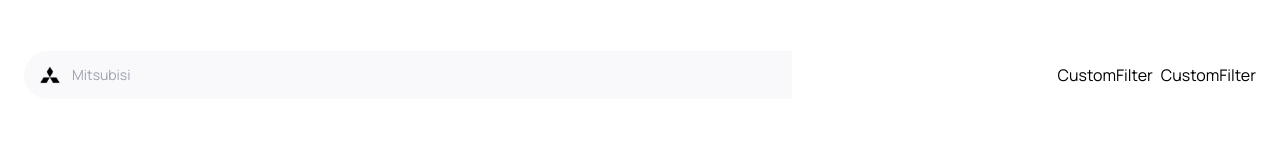
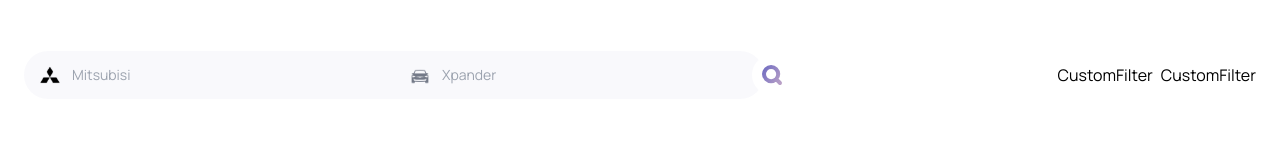
Before and after one commit to tyoprataama/next-trans, a Next.js app: page / in a window 1280 px wide. Shown: the part 721-870 px from the top of the page. Built offline with nearby package versions, Linux system fonts and the light colour scheme.

Commit message:
costumize router in search bar components

```diff
--- a/components/CarCard.tsx
+++ b/components/CarCard.tsx
@@ -1,6 +1,5 @@
 'use client'
-import { CarProps, JsonProps } from '@/types'
-import { calculateCarRent } from '@/utils';
+import { JsonProps } from '@/types'
 import Image from 'next/image';
 import React from 'react'
 import { useState } from 'react';
@@ -12,8 +11,7 @@
 }
 
 const CarCard = ({ car }: CarCardProps) => {
-  const {city_kml, year, make, model, transmission, drive, price, img} = car;
-  const carRent = calculateCarRent(city_kml, year);
+  const {city_kml, model, transmission, drive, price} = car;
   const [isOpen, setIsOpen] =useState(false);
   return (
     <div className="car-card group">
--- a/components/CardDetails.tsx
+++ b/components/CardDetails.tsx
@@ -121,13 +121,13 @@
                           {car.transmission === "a" ? "Automatic" : "Manual"}
                         </p>
                         <p className="text-black-100 font-semibold capitalize mt-3">
-                          {car.combination_mpg === "y" ? "Iya" : "Tidak"}
+                          {car.combination_mpg === "y" ? "Ya" : "Tidak"}
                         </p>
                       </div>
                     </div>
                   </div>
                 </div>
-                <Link href="">
+                <Link href={car.link}>
                   <CustomButton
                     title="Pesan sekarang"
                     containerStyles="w-full py-[16px] rounded-full bg-primary-blue text-white"
--- a/components/SearchBar.tsx
+++ b/components/SearchBar.tsx
@@ -1,11 +1,49 @@
 'use client';
-import React, { use } from 'react'
+import React from 'react'
 import { useState } from 'react';
 import SearchBrand from './SearchBrand';
+import Image from 'next/image';
+import { useRouter } from 'next/navigation';
 
+const SearchButton = ({otherClass}:{otherClass:string}) => (
+  <button type='submit' className={`-ml-3 z-10 ${otherClass}`}>
+    <Image
+    src='/magnifying-glass.svg'
+    alt='magnifying glass'
+    width={40}
+    height={40}
+    className='object-contain'
+    />
+  </button>
+)
 const SearchBar = () => {
   const [brand, setBrand] = useState('');
-  const handleSearch = () => {}
+  const [model, setModel] = useState('');
+  const router = useRouter();
+
+  const handleSearch = (e: React.FormEvent<HTMLFormElement>) => {
+    e.preventDefault();
+    if(brand === '' && model === '') {
+      return alert('Kolom pencarian tidak boleh kosong')
+    }
+    updateSearchParams(model.toLowerCase(), brand.toLowerCase());
+  }
+  const updateSearchParams = (model: string, brand: string) => {
+    const searchParams = new URLSearchParams(window.location.search);
+    if(model) {
+      searchParams.set('model', model)
+    } else {
+      searchParams.delete('model')
+    }
+    if (brand) {
+      searchParams.set('brand', brand)
+    } else {
+      searchParams.delete('brand')
+    }
+
+    const newPath = `${window.location.pathname}?${searchParams.toString}`
+    router.push(newPath);
+  }
   return (
     <form className='searchbar' onSubmit={handleSearch}>
       <div className='searchbar__item'>
@@ -13,7 +51,27 @@
         brand={brand}
         setBrand={setBrand}
         />
+        <SearchButton otherClass='sm:hidden' />
       </div>
+      <div className='searchbar__item'>
+        <Image
+        src='/model-icon.png'
+        width={25}
+        height={25}
+        className='absolute w-[20px] h-[20px] ml-4'
+        alt='car model'
+        />
+        <input
+        type='text'
+        name='model'
+        value={model}
+        onChange={(e)=> setModel(e.target.value)}
+        placeholder='Xpander'
+        className='searchbar__input'
+        />
+        <SearchButton otherClass='sm:hidden' />
+      </div>
+      <SearchButton otherClass='max-sm:hidden' />
     </form>
   )
 }
--- a/utils/index.ts
+++ b/utils/index.ts
@@ -1,15 +1,3 @@
-// export async function fetchCars() {
-//   const headers = {
-//     'X-RapidAPI-Key': '876dd8756dmsh47b32e6f19b5b24p1be061jsn4d57a4832b11',
-// 		'X-RapidAPI-Host': 'cars-by-api-ninjas.p.rapidapi.com'
-//   }
-//   const response = await fetch('https://cars-by-api-ninjas.p.rapidapi.com/v1/cars?model=corolla', {
-//     headers: headers,
-//   });
-//   const result = await response.json();
-//   return result;
-// }
-
 export const dataCars =
   [
     {
@@ -26,6 +14,7 @@
       model:"innova reborn",
       transmission:"m",
       year:2017,
+      link: 'https://www.youtube.com/',
       img: "/car-innova.png",
       img2: "/car-innova-1.png",
       img3: "/car-innova-2.png",
@@ -44,6 +33,7 @@
       model:"xenia",
       transmission:"a",
       year:2022,
+      link: 'https://www.youtube.com/',
       img: '/car-xenia.png',
       img2: '/car-xenia-1.png',
       img3: '/car-xenia-2.png',
@@ -62,6 +52,7 @@
       model:"livina",
       transmission:"m",
       year:2016,
+      link: 'https://www.youtube.com/',
       img: '/car-livina.png',
       img2: '/car-livina-1.png',
       img3: '/car-livina-2.png',
@@ -80,6 +71,7 @@
       model:"hrv",
       transmission:"m",
       year:2021,
+      link: 'https://www.youtube.com/watch?v=tH9jV89Epvc',
       img: '/car-hrv.png',
       img2: '/car-hrv-1.png',
       img3: '/car-hrv-2.png',
@@ -98,23 +90,9 @@
       model:"xpander",
       transmission:"a",
       year:2022,
+      link: 'https://www.youtube.com/watch?v=tH9jV89Epvc',
       img: '/car-xpander.png',
       img2: '/car-xpander-1.png',
       img3: '/car-xpander-2.png',
     }
   ]
-
-export const calculateCarRent = (city_mpg: number, year: number) => {
-  const basePricePerDay = 345; // Base rental price per day in dollars
-  const mileageFactor = 13; // Additional rate per mile driven
-  const ageFactor = 55; // Additional rate per year of vehicle age
-
-  // Calculate additional rate based on mileage and age
-  const mileageRate = city_mpg * mileageFactor;
-  const ageRate = (new Date().getFullYear() - year) * ageFactor;
-
-  // Calculate total rental rate per day
-  const rentalRatePerDay = basePricePerDay + mileageRate + ageRate;
-
-  return rentalRatePerDay.toFixed(0);
-};
```
Also changed, not shown: types/index.ts (+1 -15 lines).
